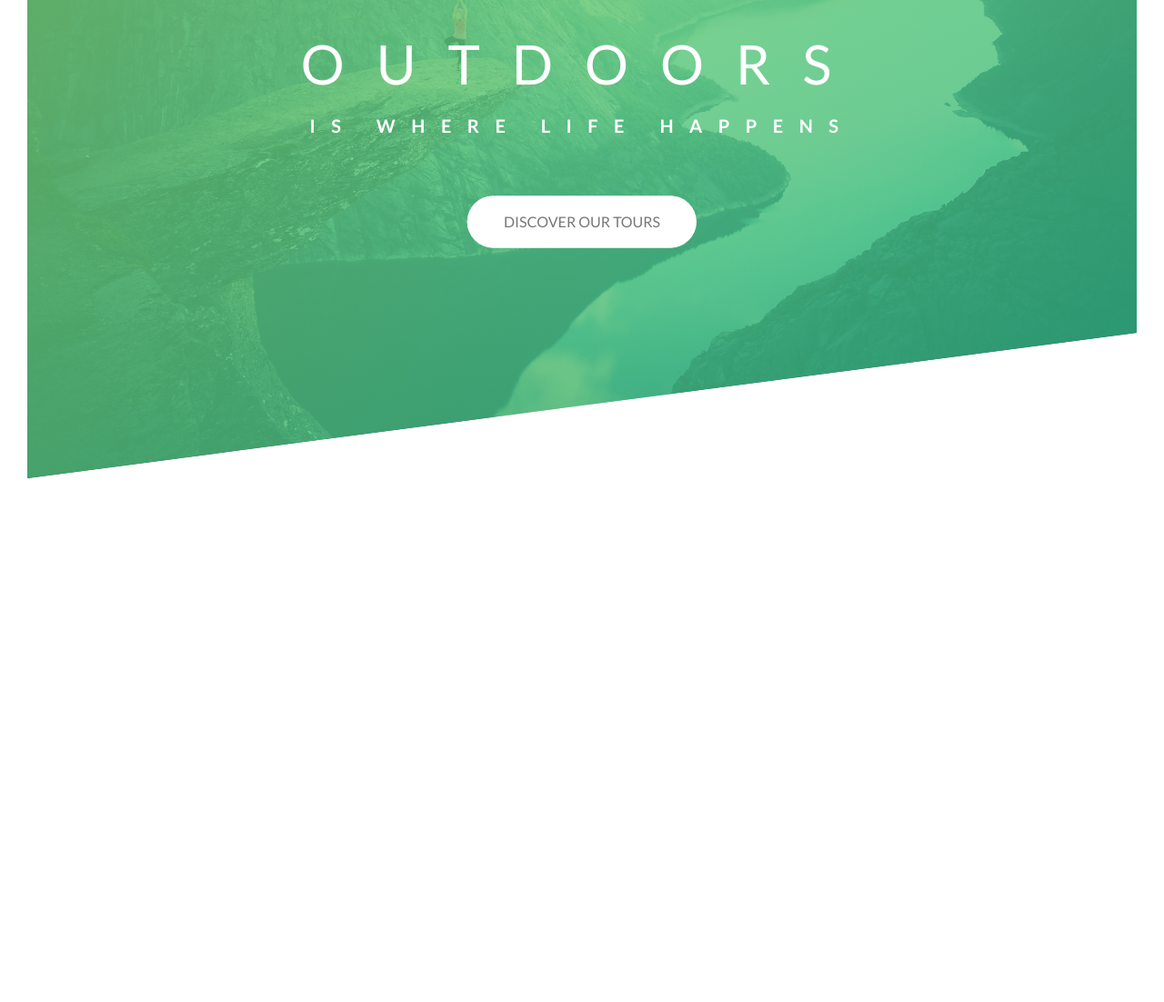
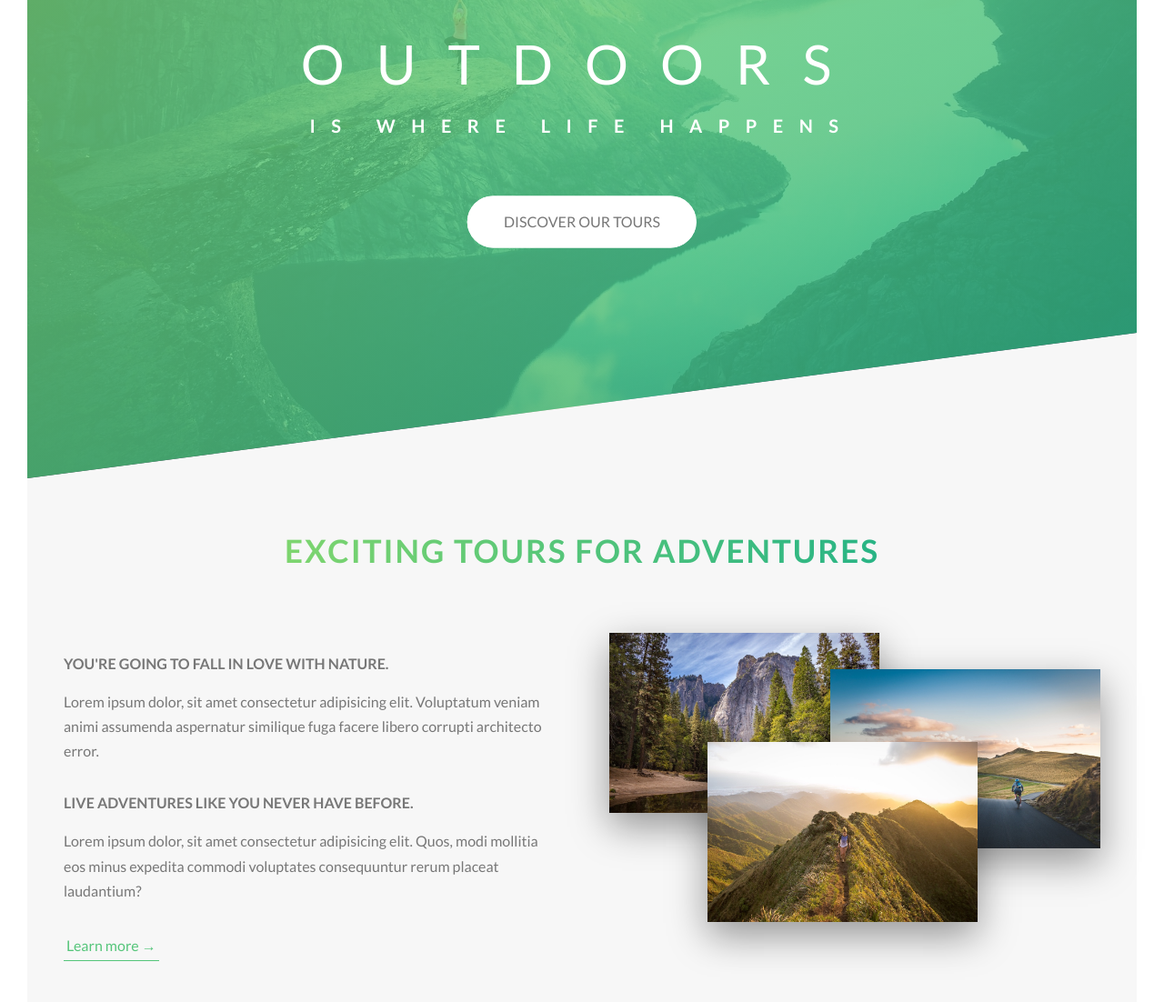
Before and after one commit to inanutshell86/natours, a website: page index.html in a window 1280 px wide. Shown: the part 264-1366 px from the top of the page at 91% size. Before the commit the page ends 820 px from the top, so only its background shows below. Drawn offline with Linux system fonts and the light colour scheme.

Commit message:
Completed About section

```diff
--- a/index.html
+++ b/index.html
@@ -24,5 +24,38 @@
       <a href="#" class="btn btn--white btn--animated">Discover our tours</a>
     </div>
   </header>
+
+  <main>
+    <section class="section-about">
+      <div class="u-center-text u-margin-bottom-big">
+        <h2 class="heading-secondary">
+          Exciting tours for adventures
+        </h2>
+      </div>
+      <div class="row">
+        <div class="col-1-of-2">
+          <h3 class="heading-tertiary u-margin-bottom-small">You're going to fall in love with nature.</h3>
+          <p class="paragraph">
+            Lorem ipsum dolor, sit amet consectetur adipisicing elit. Voluptatum veniam animi assumenda aspernatur similique fuga facere libero corrupti architecto error.
+          </p>
+
+          <h3 class="heading-tertiary u-margin-bottom-small">Live adventures like you never have before.</h3>
+          <p class="paragraph">
+            Lorem ipsum dolor, sit amet consectetur adipisicing elit. Quos, modi mollitia eos minus expedita commodi voluptates consequuntur rerum placeat laudantium?
+          </p>
+
+          <a href="#" class="btn-text">Learn more &rarr;</a>
+        </div>
+
+        <div class="col-1-of-2">
+          <div class="composition">
+            <img src="img/nat-1-large.jpg" alt="Photo 1" class="composition__photo composition__photo--p1">
+            <img src="img/nat-2-large.jpg" alt="Photo 2" class="composition__photo composition__photo--p2">
+            <img src="img/nat-3-large.jpg" alt="Photo 3" class="composition__photo composition__photo--p3">
+          </div>
+        </div>
+      </div>
+    </section>
+  </main>
 </body>
 </html>
--- a/sass/abstracts/_vars.scss
+++ b/sass/abstracts/_vars.scss
@@ -4,7 +4,10 @@ $color-primary-dark: #28b485;
 $color-grey-dark: #777;
 $color-white: #fff;
 $color-black: #000;
+$color-grey-light-1: #f7f7f7;
 
 $grid-width: 114rem;
 $gutter-vertical: 8rem;
 $gutter-horizontal: 6rem;
+
+$default-font-size: 1.6rem;
--- a/sass/base/_typography.scss
+++ b/sass/base/_typography.scss
@@ -34,3 +34,34 @@ body {
     animation-timing-function: ease-out;
   }
 }
+
+.heading-secondary {
+  display: inline-block;
+  font-size: 3.5rem;
+  letter-spacing: 2px;
+  text-transform: uppercase;
+  font-weight: 700;
+  background-image: linear-gradient(to right, $color-primary-light, $color-primary-dark);
+  -webkit-background-clip: text;
+  color: transparent;
+  transition: all 0.2s;
+
+  &:hover {
+    transform: skewY(2deg) skewX(15deg);
+    text-shadow: 0.5rem 1rem 2rem rgba($color-black, 0.2);
+  }
+}
+
+.heading-tertiary {
+  font-size: 1.6rem;
+  font-weight: 700;
+  text-transform: uppercase;
+}
+
+.paragraph {
+  font-size: 1.6rem;
+
+  &:not(:last-child) {
+    margin-bottom: 3rem;
+  }
+}
--- a/sass/base/_utilities.scss
+++ b/sass/base/_utilities.scss
@@ -0,0 +1,11 @@
+.u-center-text {
+  text-align: center;
+}
+
+.u-margin-bottom-small {
+  margin-bottom: 1.5rem;
+}
+
+.u-margin-bottom-big {
+  margin-bottom: 8rem;
+}
--- a/sass/components/_button.scss
+++ b/sass/components/_button.scss
@@ -26,7 +26,7 @@
     transition: all 0.2s;
     text-transform: uppercase;
     text-decoration: none;
-    font-size: 1.6rem;
+    font-size: $default-font-size;
   }
 
   &:hover {
@@ -57,3 +57,28 @@
     transition: all 0.4s;
   }
 }
+
+.btn-text {
+  &:link,
+  &:visited {
+    display: inline-block;
+    padding: 3px;
+    font-size: $default-font-size;
+    color: $color-primary;
+    text-decoration: none;
+    border-bottom: 1px solid $color-primary;
+    transition: all 0.2s;
+  }
+
+  &:hover {
+    background-color: $color-primary;
+    color: $color-white;
+    box-shadow: 0 1rem 2rem rgba($color-black, 0.15);
+    transform: translateY(-2px)
+  }
+
+  &:active {
+    box-shadow: 0 0.5rem 1rem rgba($color-black, 0.15);
+    transform: translateY(0)
+  }
+}
--- /dev/null
+++ b/sass/components/_composition.scss
@@ -0,0 +1,40 @@
+.composition {
+  position: relative;
+
+  &__photo {
+    position: absolute;
+    z-index: 10;
+    width: 55%;
+    box-shadow: 0 1.5rem 4rem rgba($color-black, 0.4);
+    outline-offset: 2rem;
+    transition: all 0.2s;
+
+    &--p1 {
+      left: 0;
+      top: -2rem;
+    }
+
+    &--p2 {
+      right: 0;
+      top: 2rem;
+    }
+
+    &--p3 {
+      left: 20%;
+      top: 10rem;
+    }
+
+    &:hover {
+      outline: 1.5rem solid $color-primary;
+      z-index: 20;
+      transform: scale(1.05) translateY(-0.5rem);
+      box-shadow: 0 2.5rem 4rem rgba($color-black, 0.5);
+    }
+
+    &:hover &__photo:not(:hover) {
+      transform: scale(0.95);
+    }
+  }
+
+
+}
--- a/sass/layout/_grid.scss
+++ b/sass/layout/_grid.scss
@@ -1,7 +1,6 @@
 .row {
   max-width: $grid-width;
   margin: 0 auto;
-  background-color: #eee;
 
   @include clearfix;
 
@@ -11,7 +10,8 @@
 
   [class^="col-"] {
     float: left;
-    background-color: orangered;
+
+    @include clearfix;
 
     &:not(:last-child) {
       margin-right: $gutter-horizontal;
--- a/sass/main.scss
+++ b/sass/main.scss
@@ -8,6 +8,8 @@
 @import "base/_utilities";
 
 @import "components/_button";
+@import "components/_composition";
+
 @import "layout/_grid";
 @import "layout/_header";
 @import "pages/_home";
--- a/sass/pages/_home.scss
+++ b/sass/pages/_home.scss
@@ -0,0 +1,5 @@
+.section-about {
+  background-color: $color-grey-light-1;
+  padding: 25rem 0;
+  margin-top: -20rem;
+}
```
Also changed, not shown: css/main.css.
